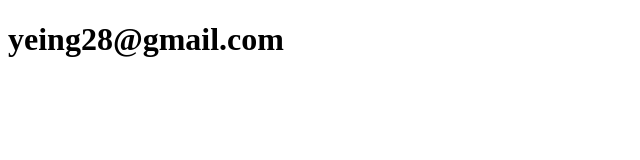
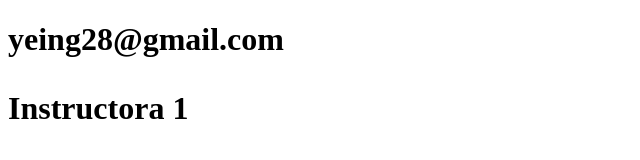
Before and after one commit to yeing806/Sistema-de-Registro, a plain HTML site: page contacto.html in a window 1280 px wide. Shown: the whole page, without its empty margins (0-640 px from the left). Drawn offline with Linux system fonts and the light colour scheme.

Commit message:
Actualiza el contacto

```diff
--- a/contacto.html
+++ b/contacto.html
@@ -8,6 +8,7 @@
 <body>
     <h1>
         yeing28@gmail.com
+            <p> Instructora 1</p>
     </h1>
 </body>
 </html>
```
